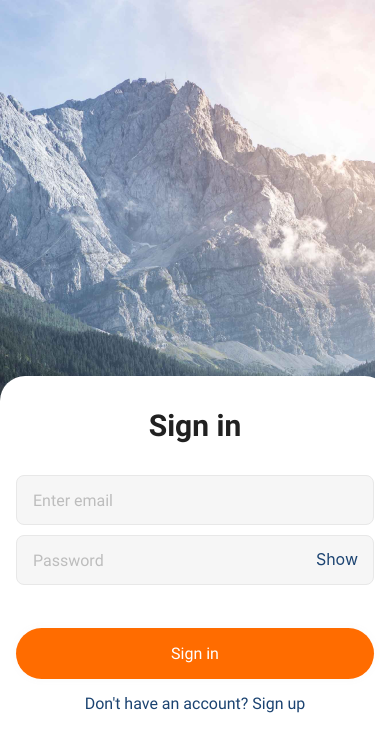
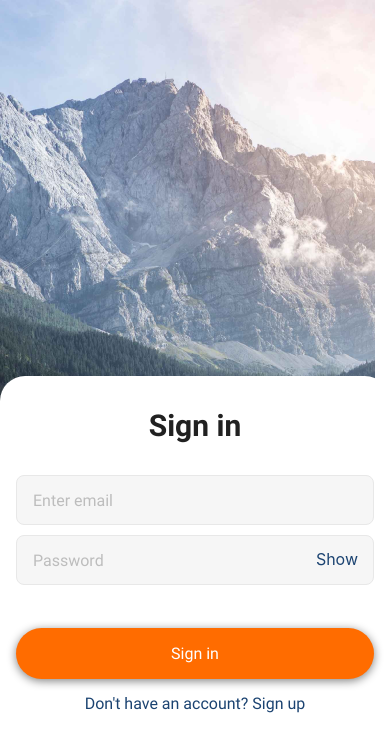
Before and after one commit to Inna-Mykytiuk/React-native-blog, a React Native app: screen / in a window 390 px wide. Shown: the top 752 px of the page. Built offline with nearby package versions, Linux system fonts and the light colour scheme.

Commit message:
done key.dismiss

```diff
--- a/Components/Container.js
+++ b/Components/Container.js
@@ -36,7 +36,7 @@ export const Container = ({ children }) => {
     SplashScreen.hideAsync();
   }
   return (
-    // <TouchableWithoutFeedback onPress={Keyboard.dismiss}>
+    <TouchableWithoutFeedback onPress={Keyboard.dismiss}>
       <SafeAreaView
         style={{
           flex: 1,
@@ -52,6 +52,6 @@ export const Container = ({ children }) => {
           {children}
         </KeyboardAvoidingView>
       </SafeAreaView>
-    // </TouchableWithoutFeedback>
+    </TouchableWithoutFeedback>
   );
 };
--- a/src/Screens/Auth/LoginScreen.js
+++ b/src/Screens/Auth/LoginScreen.js
@@ -191,12 +191,12 @@ const styles = StyleSheet.create({
     justifyContent: "center",
     alignItems: "center",
     shadowColor: "grey",
-    shadowOpacity: 0.05,
+    shadowOpacity: 1,
     shadowOffset: {
       width: 0,
-      height: 0,
+      height: 2,
     },
-    shadowRadius: 8,
+    shadowRadius: 10,
     elevation: 5,
   },
   addBtnProfPicture: {
--- a/src/Screens/Auth/RegistrationScreen.js
+++ b/src/Screens/Auth/RegistrationScreen.js
@@ -180,7 +180,11 @@ const RegistrationScreen = ({ navigation }) => {
               {show ? "Hide" : "Show"}
             </Text>
           </View>
-          <MainButton onPress={handlerSubmit} text={"Sign up"} />
+          <MainButton
+            style={styles.button}
+            onPress={handlerSubmit}
+            text={"Sign up"}
+          />
           <Text
             style={styles.link}
             onPress={() => navigation.navigate("Login")}
```
Lines whose indentation alone changed are shown as unchanged.
